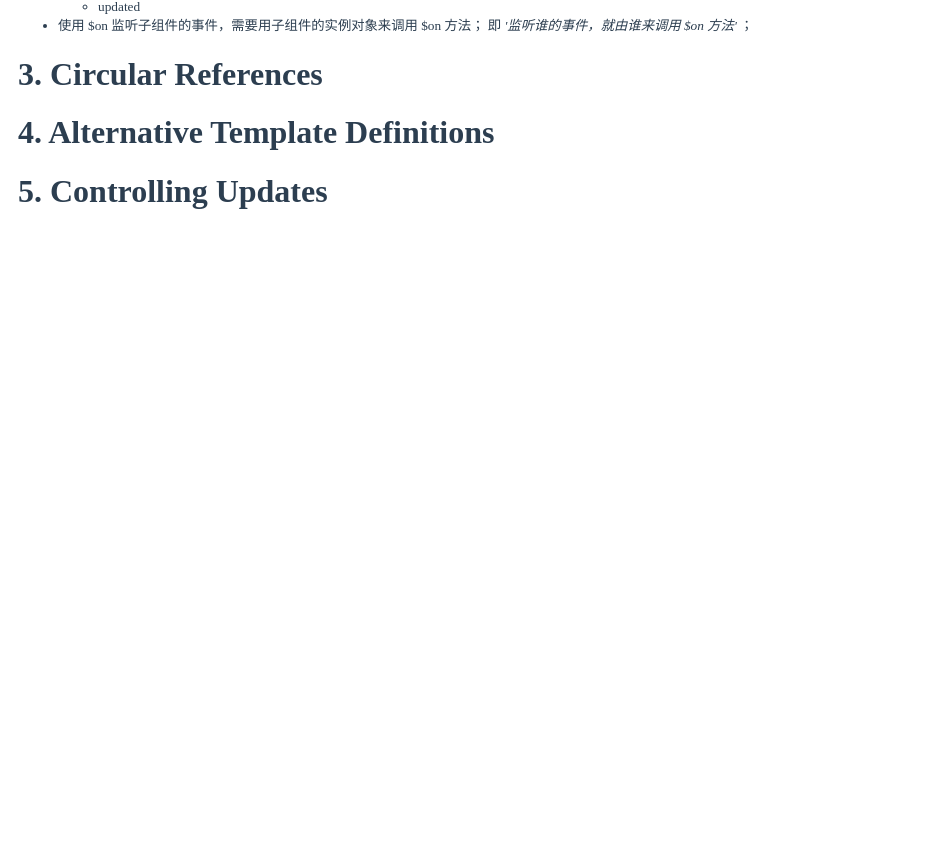
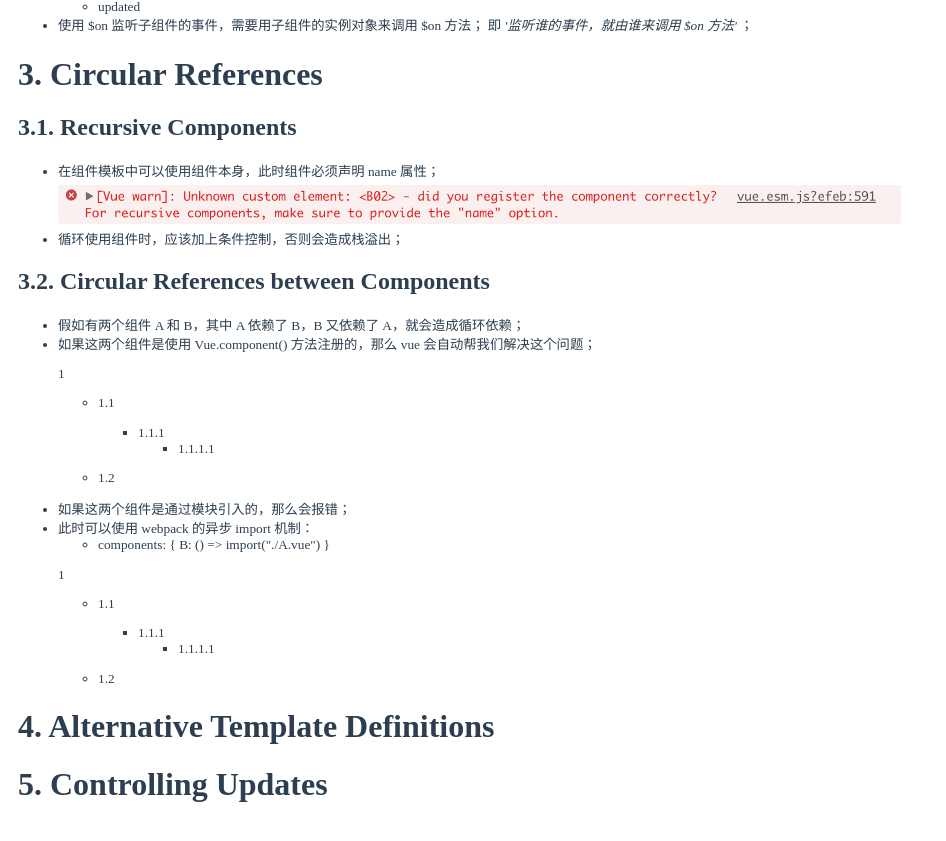
Before and after one commit to luotaoyeah/learning-vue, a Vue app: page /#/guide/handling-edge-cases in a window 1280 px wide. Shown: the part 1106-1947 px from the top of the page, without its empty margins (0-946 px from the left). Before the commit the page ends 1355 px from the top, so only its background shows below. Built offline with nearby package versions, Linux system fonts and the light colour scheme.

Commit message:
handling edge cases: circular reference

```diff
--- a/src/app.vue
+++ b/src/app.vue
@@ -23,4 +23,11 @@ export default {
   color: #2c3e50;
   margin-top: 60px;
 }
+
+img {
+  width: 70%;
+  border-radius: 3px;
+  display: block;
+  margin: 5px 0;
+}
 </style>
--- /dev/null
+++ b/src/doc/guide/handling-edge-cases/edge-case-circular-reference-a-02.vue
@@ -0,0 +1,20 @@
+<template>
+  <p>
+    <span>{{folder.name}}</span>
+    <B02 :children="folder.children"></B02>
+  </p>
+</template>
+<script>
+export default {
+  name: "a02",
+  props: ["folder"],
+  data() {
+    return {};
+  },
+  components: {
+    B02: () => import("./edge-case-circular-reference-b-02")
+  }
+};
+</script>
+<style scoped>
+</style>
--- /dev/null
+++ b/src/doc/guide/handling-edge-cases/edge-case-circular-reference-b-02.vue
@@ -0,0 +1,28 @@
+<template>
+  <ul>
+    <li
+      v-for="(child, childIndex) in children"
+      :key="'child_' + childIndex"
+    >
+      <A02
+        v-if="child.children"
+        :folder="child"
+      ></A02>
+      <span v-else>{{child.name}}</span>
+    </li>
+  </ul>
+</template>
+<script>
+import A02 from "./edge-case-circular-reference-a-02";
+
+export default {
+  name: "b02",
+  props: ["children"],
+  data() {
+    return {};
+  },
+  components: { A02 }
+};
+</script>
+<style scoped>
+</style>
--- a/src/doc/guide/handling-edge-cases/edge-case-circular-reference.vue
+++ b/src/doc/guide/handling-edge-cases/edge-case-circular-reference.vue
@@ -1,13 +1,103 @@
 <template>
   <div>
     <h1>3. Circular References</h1>
+    <h2>3.1. Recursive Components</h2>
+    <small>
+      <ul>
+        <li>
+          在组件模板中可以使用组件本身，此时组件必须声明 name 属性；
+          <img
+            :src="P01"
+          >
+        </li>
+        <li>
+          循环使用组件时，应该加上条件控制，否则会造成栈溢出；
+        </li>
+      </ul>
+    </small>
+    <h2>3.2. Circular References between Components</h2>
+    <small>
+      <ul>
+        <li>假如有两个组件 A 和 B，其中 A 依赖了 B，B 又依赖了 A，就会造成循环依赖；</li>
+        <li>
+          如果这两个组件是使用 Vue.component() 方法注册的，那么 vue 会自动帮我们解决这个问题；
+          <A01 :folder="folder"></A01>
+        </li>
+        <li>
+          如果这两个组件是通过模块引入的，那么会报错；
+        </li>
+        <li>
+          此时可以使用 webpack 的异步 import 机制：
+          <ul>
+            <li>components: { B: () => import("./A.vue") }</li>
+          </ul>
+          <A02 :folder="folder"></A02>
+        </li>
+      </ul>
+    </small>
   </div>
 </template>
 <script>
+import Vue from "vue";
+import P01 from "./edge-case-circular-reference-01.png";
+import A02 from "./edge-case-circular-reference-a-02";
+
+Vue.component("A01", {
+  name: "a01",
+  template: `
+    <p>
+      <span>{{folder.name}}</span>
+      <B01 :children="folder.children"></B01>
+    </p>`,
+  props: ["folder"]
+});
+
+Vue.component("B01", {
+  name: "b01",
+  template: `
+    <ul>
+      <li
+        v-for="(child, childIndex) in children"
+        :key="'child_' + childIndex"
+      >
+      <A01
+        v-if="child.children"
+        :folder="child"
+      ></A01>
+      <span v-else>{{child.name}}</span>
+      </li>
+    </ul>`,
+  props: ["children"]
+});
+
 export default {
   data() {
-    return {};
-  }
+    return {
+      P01,
+      folder: {
+        name: "1",
+        children: [
+          {
+            name: "1.1",
+            children: [
+              {
+                name: "1.1.1",
+                children: [
+                  {
+                    name: "1.1.1.1"
+                  }
+                ]
+              }
+            ]
+          },
+          {
+            name: "1.2"
+          }
+        ]
+      }
+    };
+  },
+  components: { A02 }
 };
 </script>
 <style scoped>
```
Also changed, not shown: src/doc/guide/handling-edge-cases/edge-case-circular-reference-01.png (added).
